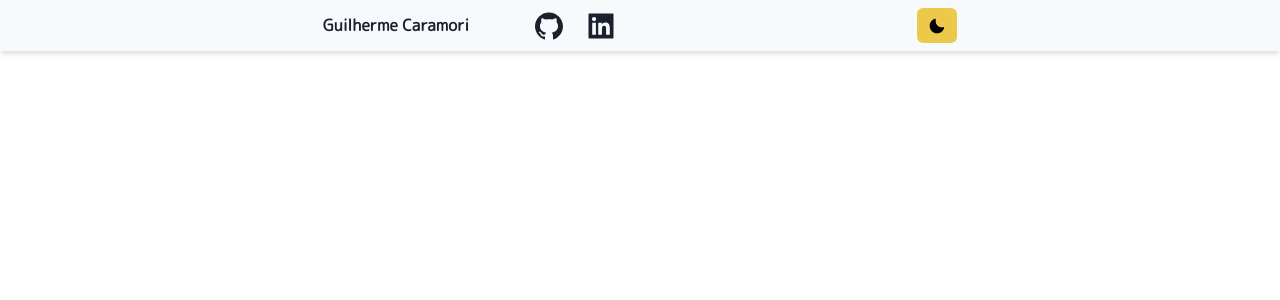
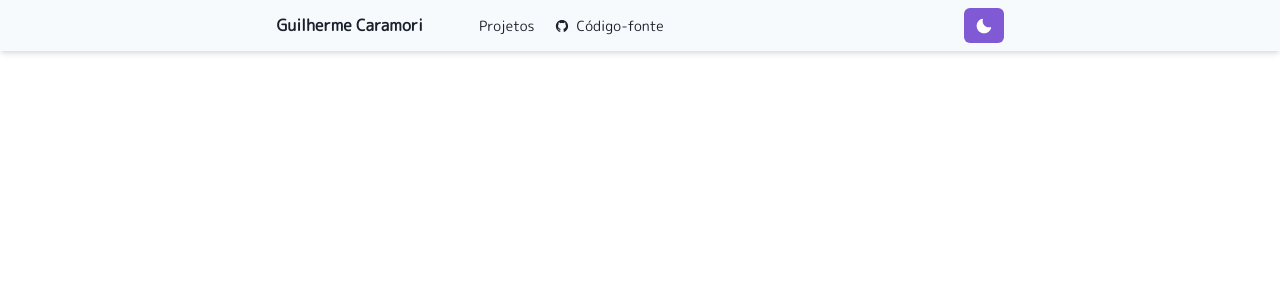
Before and after one commit to gcaramori/portfolio, a React (Create React App) app: page / in a window 1280 px wide. Shown: the top 300 px of the page. Built offline with nearby package versions, Linux system fonts and the light colour scheme.

Commit message:
Finished header and created animation component

```diff
--- a/src/components/header/Header.jsx
+++ b/src/components/header/Header.jsx
@@ -1,10 +1,8 @@
-import React from 'react'
+import React from 'react';
 import { useColorMode, useColorModeValue } from '@chakra-ui/react';
 import { Heading, Flex, Box, Text, Link, Button } from '@chakra-ui/react'
 import { SunIcon, MoonIcon } from '@chakra-ui/icons';
-import { Scene, PerspectiveCamera } from 'three';
-import { IconContext } from 'react-icons';
-import { AiFillGithub, AiFillLinkedin } from 'react-icons/ai';
+import { AiFillGithub } from 'react-icons/ai';
 
 const Header = () => {
     const { colorMode, toggleColorMode } = useColorMode();
@@ -14,20 +12,21 @@ const Header = () => {
     return (
         <header>
             <Flex justifyContent={'center'} alignItems={'center'} position='relative' px={20} py={2} bg={headerBg} boxShadow="md">
-                <Flex justifyContent={'space-between'} alignItems={'center'} mr='300px'>
-                    <Heading element={'h1'} href="#" display={'inline-block'} color={fontColor} fontSize={16} fontWeight={600} mr={16}>Guilherme Caramori</Heading>
-                    <IconContext.Provider value={{ size: "2em" }}>
-                        <Link href="https://github.com/gcaramori" display={'inline-block'} color={fontColor} mr={5} isExternal>
-                            <AiFillGithub />
-                        </Link>
-                        <Link href="https://www.linkedin.com/in/gcaramori/" display={'inline-block'} color={fontColor} isExternal>
-                            <AiFillLinkedin />
-                        </Link>
-                    </IconContext.Provider>
+                <Flex justifyContent={'space-between'} alignItems={'center'} mr={['100px', '200px', '300px']}>
+                    <Heading element={'h1'} href="#" display={'inline-block'} color={fontColor} fontSize={16} fontWeight={600} mr={14}>
+                        Guilherme Caramori
+                    </Heading>
+                    <Link href="#" display={'inline-block'} color={fontColor} fontSize={14} fontWeight={500} mr={5} isExternal>
+                        Projetos
+                    </Link>
+                    <Link href="https://github.com/gcaramori" display={'flex'} justifyContent={'center'} alignItems={'center'} color={fontColor} fontSize={14} fontWeight={500} isExternal>
+                        <AiFillGithub />
+                        <Text ml={2}>Código-fonte</Text>
+                    </Link>
                 </Flex>
                 <Box>
-                    <Button w='28px' h='35px' colorScheme='yellow' variant='solid' onClick={() => toggleColorMode()}>
-                    { colorMode === 'dark' ? <SunIcon /> : <MoonIcon />}
+                    <Button w='28px' h='35px' colorScheme={ colorMode === 'dark' ? 'yellow' : 'purple' } variant='solid' onClick={() => toggleColorMode()}>
+                        { colorMode === 'dark' ? <SunIcon /> : <MoonIcon /> }
                     </Button>
                 </Box>
             </Flex>
```
Also changed, not shown: src/components/animation/Animation.jsx (added).
